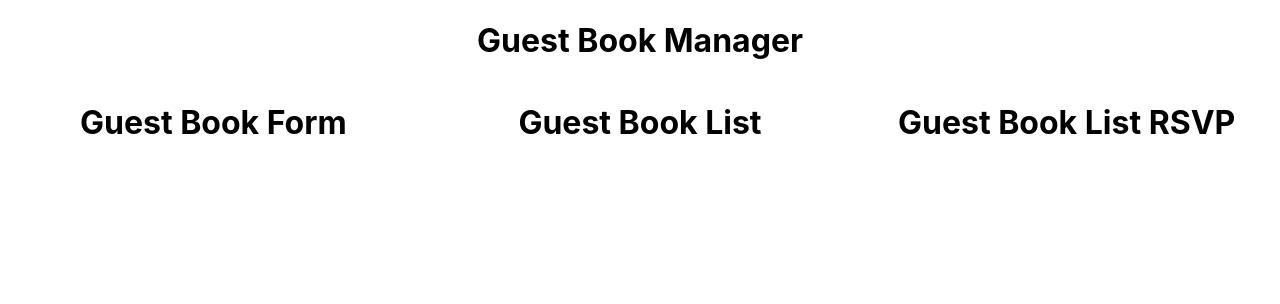
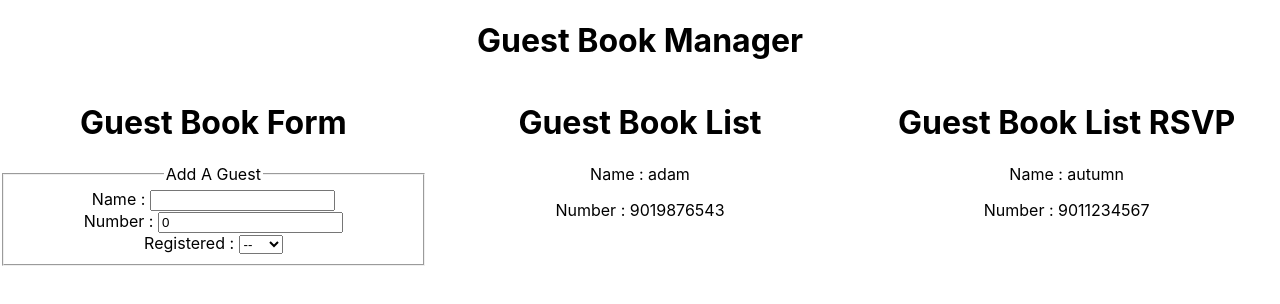
Before and after one commit to cs-fullstack-2020-spring/coding-concepts-assessment-2-autumn-ragland, a React (Create React App) app in the folder guest-book-app/: page / in a window 1280 px wide. Shown: the top 304 px of the page. Built offline with nearby package versions, Linux system fonts and the light colour scheme.

Commit message:
test data and form stubbed out

```diff
--- a/guest-book-app/src/components/AppContainer.jsx
+++ b/guest-book-app/src/components/AppContainer.jsx
@@ -6,8 +6,24 @@ class AppContainer extends Component {
     constructor(props) {
         super(props);
         this.state = {
+            responseList: [],
+            noResponseList: [],
 
         }
+    }
+
+    componentDidMount() {
+        this.state.responseList.push({
+            name: "autumn",
+            number: 9011234567,
+        })
+        this.setState({responseList : this.state.responseList})
+
+        this.state.noResponseList.push({
+            name: "adam",
+            number: 9019876543,
+        })
+        this.setState({noResponseList : this.state.noResponseList})
     }
 
     render() {
@@ -16,8 +32,8 @@ class AppContainer extends Component {
                 <h1>Guest Book Manager</h1>
                 <div className="guestBookGrid">
                     <GuessBookForm className="formChild" />
-                    <GuestBookList className="listChild" />
-                    <GuestBookListRSVP className="rsvpChild" />
+                    <GuestBookList  noResponseList={this.state.noResponseList} className="listChild" />
+                    <GuestBookListRSVP responseList={this.state.responseList} className="rsvpChild" />
                 </div>
             </Fragment>
         )
--- a/guest-book-app/src/components/GuestBookForm.jsx
+++ b/guest-book-app/src/components/GuestBookForm.jsx
@@ -1,17 +1,47 @@
-import React, {Component, Fragment} from 'react';
-class GuessBookForm extends Component{
-    constructor(props){
+import React, { Component, Fragment } from 'react';
+class GuessBookForm extends Component {
+    constructor(props) {
         super(props);
         this.state = {
-
+            guestName: "",
+            guestNumber: 0,
+            guestResponse: "",
         }
     }
 
-    render(){
-        return(
-            <Fragment>
+    handleChange = () => {
+        console.log("called event handler");
+    }
+
+    render() {
+        return (
+            <div>
                 <h1>Guest Book Form</h1>
-            </Fragment>
+                <form action="">
+                    <fieldset>
+                        <legend>Add A Guest</legend>
+
+                        <div>
+                            <label htmlFor="guestName">Name : </label>
+                            <input type="text" name="guestName" id="guestName" value={this.state.guestName} onChange={this.handleChange} />
+                        </div>
+
+                        <div>
+                            <label htmlFor="guestName">Number : </label>
+                            <input type="tel" pattern="[0-9]{3}-[0-9]{3}-[0-9]{4}" name="guestNumber" id="guestNumber" value={this.state.guestNumber} onChange={this.handleChange} />
+                        </div>
+                        <div>
+                            <label htmlFor="guestResponse">Registered : </label>
+                            <select name="guestResponse" id="guestResponse" value={this.state.guestResponse} onChange={this.handleChange}>
+                                <option value="">--</option>
+                                <option value={true}>Yes</option>
+                                <option value={false}>No</option>
+                            </select>
+                        </div>
+
+                    </fieldset>
+                </form>
+            </div>
         )
     }
 }
--- a/guest-book-app/src/components/GuestBookList.jsx
+++ b/guest-book-app/src/components/GuestBookList.jsx
@@ -9,9 +9,21 @@ class GuestBookList extends Component{
 
     render(){
         return(
-            <Fragment>
+            <div>
                 <h1>Guest Book List</h1>
-            </Fragment>
+                <div>
+                    {
+                        this.props.noResponseList.map((guest, index) => {
+                            return (
+                                <div key = {index}>
+                                    <p>Name : {guest.name}</p>
+                                    <p>Number : {guest.number}</p>
+                                </div>
+                            )
+                        })
+                    }
+                </div>
+            </div>
         )
     }
 }
--- a/guest-book-app/src/components/GuestBookListRsvp.jsx
+++ b/guest-book-app/src/components/GuestBookListRsvp.jsx
@@ -1,17 +1,29 @@
-import React, {Component, Fragment} from 'react';
-class GuestBookListRSVP extends Component{
-    constructor(props){
+import React, { Component, Fragment } from 'react';
+class GuestBookListRSVP extends Component {
+    constructor(props) {
         super(props);
         this.state = {
 
         }
     }
 
-    render(){
-        return(
-            <Fragment>
+    render() {
+        return (
+            <div>
                 <h1>Guest Book List RSVP</h1>
-            </Fragment>
+                <div>
+                    {
+                        this.props.responseList.map((guest, index) => {
+                            return (
+                                <div key = {index}>
+                                    <p>Name : {guest.name}</p>
+                                    <p>Number : {guest.number}</p>
+                                </div>
+                            )
+                        })
+                    }
+                </div>
+            </div>
         )
     }
 }
```
